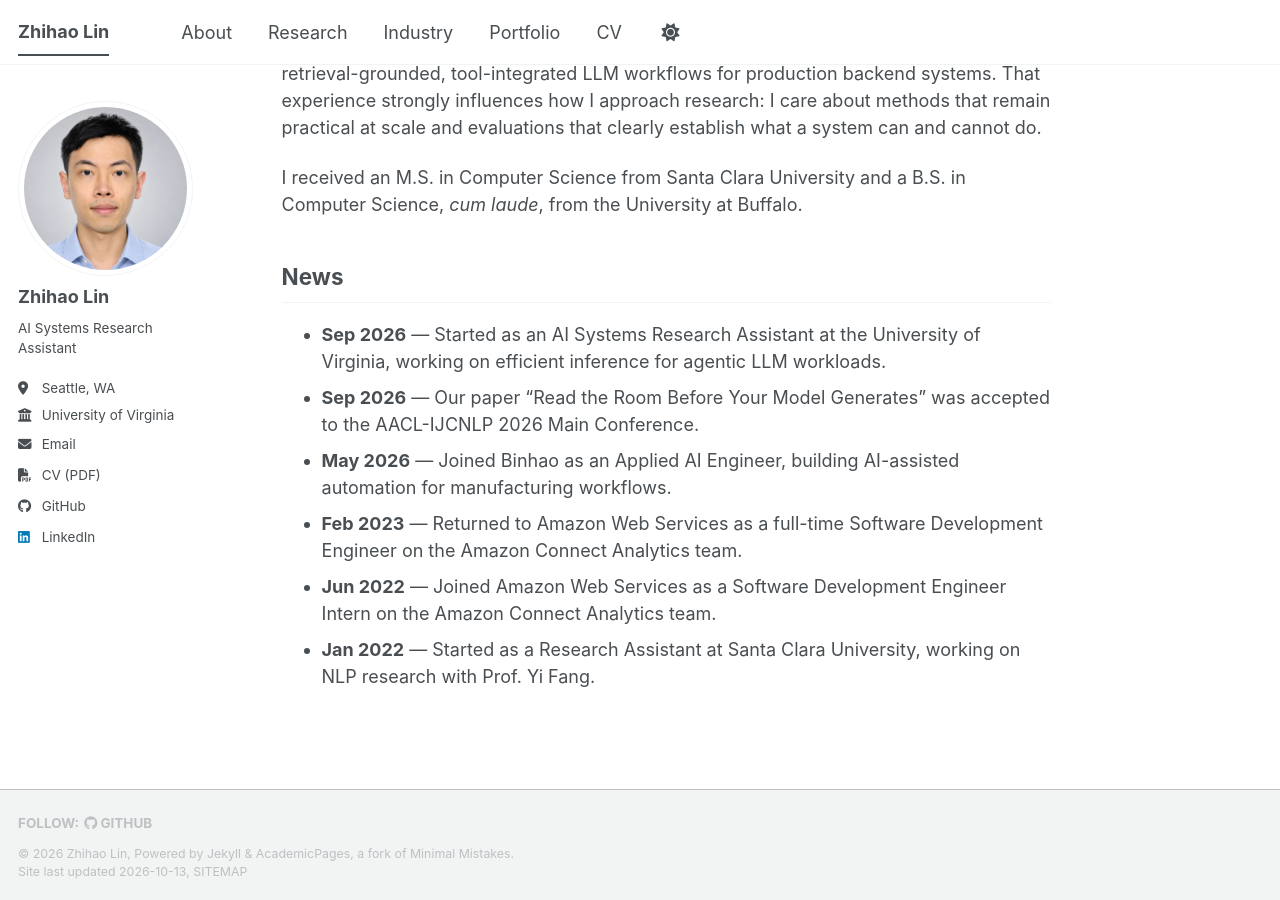
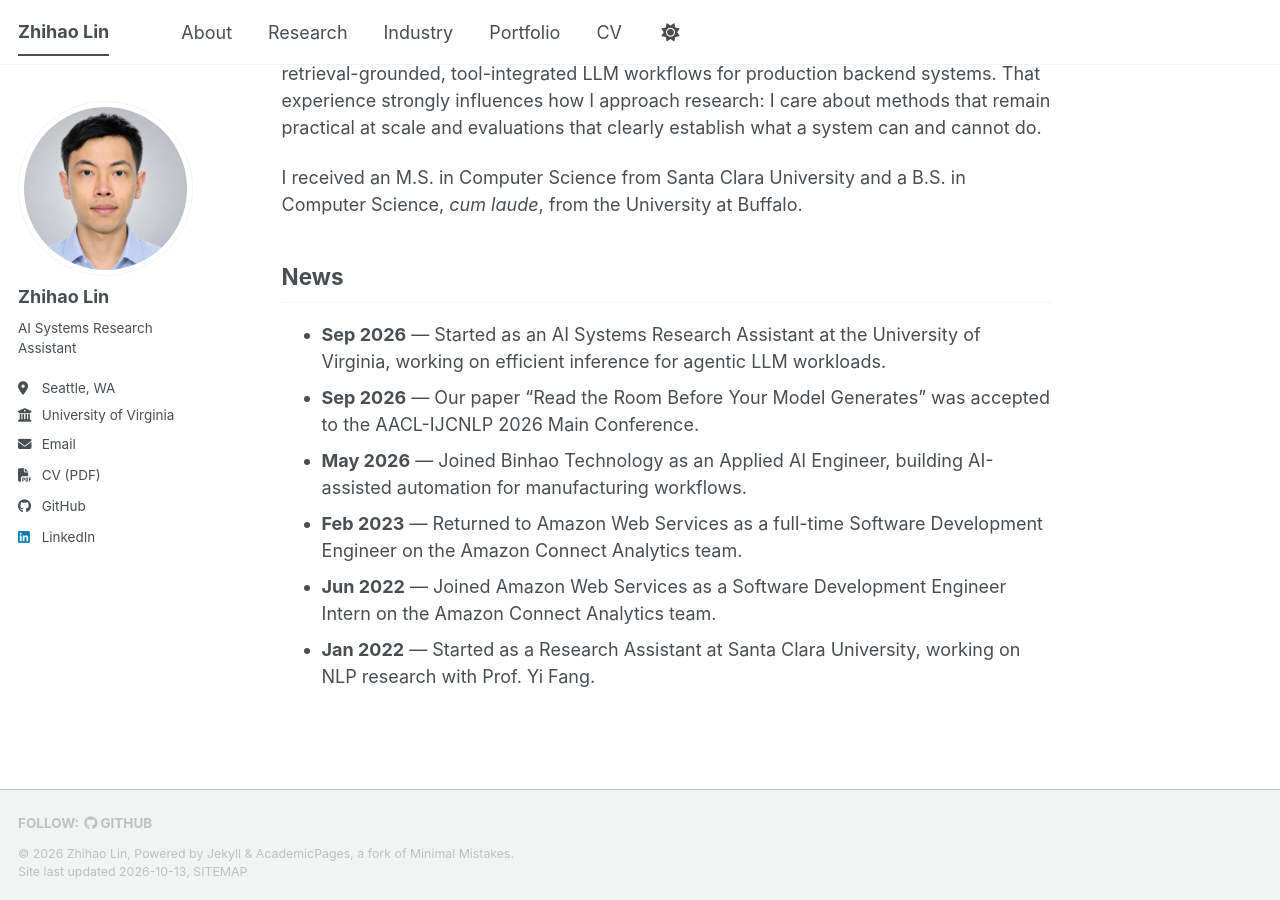
Before and after one commit to LinZhihaozlin22/LinZhihaozlin22.github.io, a Jekyll site: the page built from _pages/about.md, in a window 1280 px wide and 900 px high, scrolled down 508 px. Built offline with Jekyll 4.4.1, drawn with Linux system fonts in a browser that asks for light colours; a style sheet for code colours, icons or effects is not loaded.

Commit message:
Rename Binhao to Binhao Technology and update CV PDF
Co-Authored-By: Claude Opus 5.5 <noreply@anthropic.com>

```diff
--- a/_pages/about.md
+++ b/_pages/about.md
@@ -20,7 +20,7 @@ News
 
 * **Sep 2026** — Started as an AI Systems Research Assistant at the University of Virginia, working on efficient inference for agentic LLM workloads.
 * **Sep 2026** — Our paper "Read the Room Before Your Model Generates" was accepted to the AACL-IJCNLP 2026 Main Conference.
-* **May 2026** — Joined Binhao as an Applied AI Engineer, building AI-assisted automation for manufacturing workflows.
+* **May 2026** — Joined Binhao Technology as an Applied AI Engineer, building AI-assisted automation for manufacturing workflows.
 * **Feb 2023** — Returned to Amazon Web Services as a full-time Software Development Engineer on the Amazon Connect Analytics team.
 * **Jun 2022** — Joined Amazon Web Services as a Software Development Engineer Intern on the Amazon Connect Analytics team.
 * **Jan 2022** — Started as a Research Assistant at Santa Clara University, working on NLP research with Prof. Yi Fang.
```
Also changed, not shown: _pages/cv.md (+1 -1 lines), _pages/industry.md (+1 -1 lines), 1 other file.
